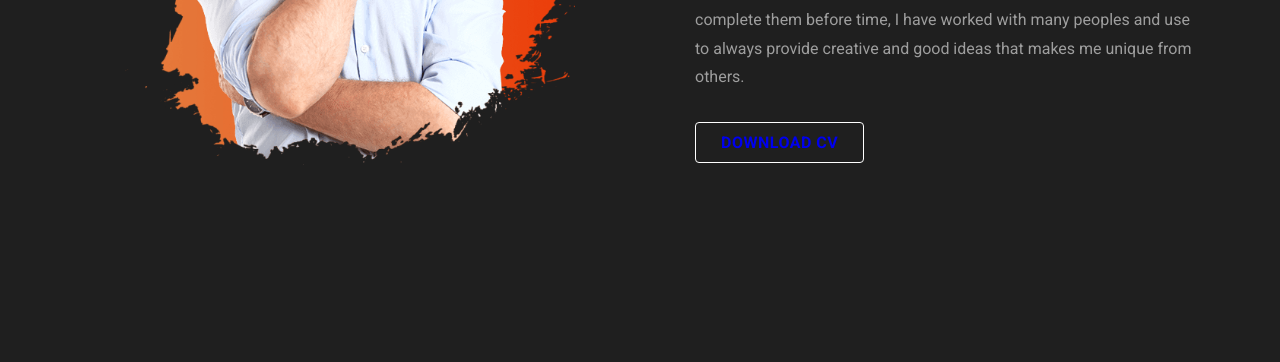
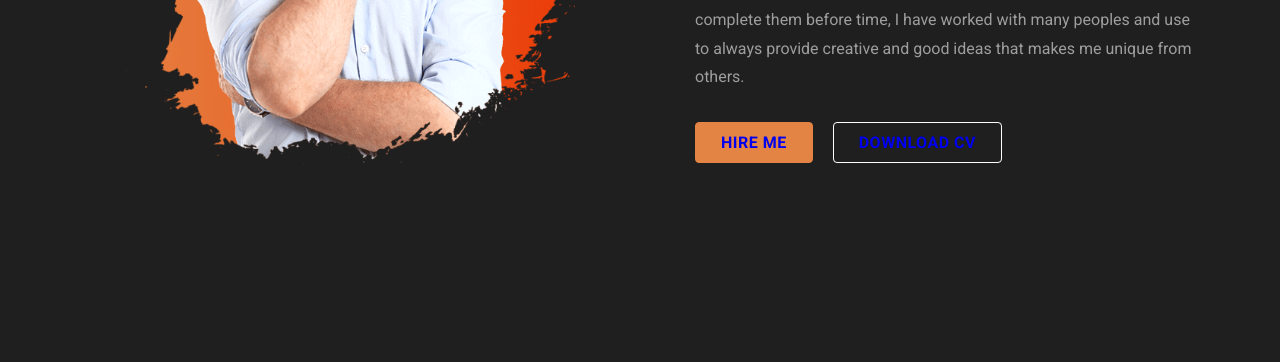
Before and after one commit to Adibsb1234/portfolio.github.io, a plain HTML site: page index.html in a window 1280 px wide. Shown: the part 1700-2062 px from the top of the page. Drawn offline with nearby package versions, Linux system fonts and the light colour scheme; a web font is replaced by a local one.

Commit message:
Update index.html

```diff
--- a/index.html
+++ b/index.html
@@ -230,6 +230,7 @@
           </p>
 
           <div class="btn-group">
+            <button class="btn btn-secondary"><a href="#contact">HIRE ME</a> </button>
             <button class="btn btn-primary"><a href="https://drive.google.com/file/d/1Je1yJoOXSm1q9HtD0SG4EtBKlyFJE0P6/view?usp=share_link">DOWNLOAD CV</a></button>
           </div>
 
```
